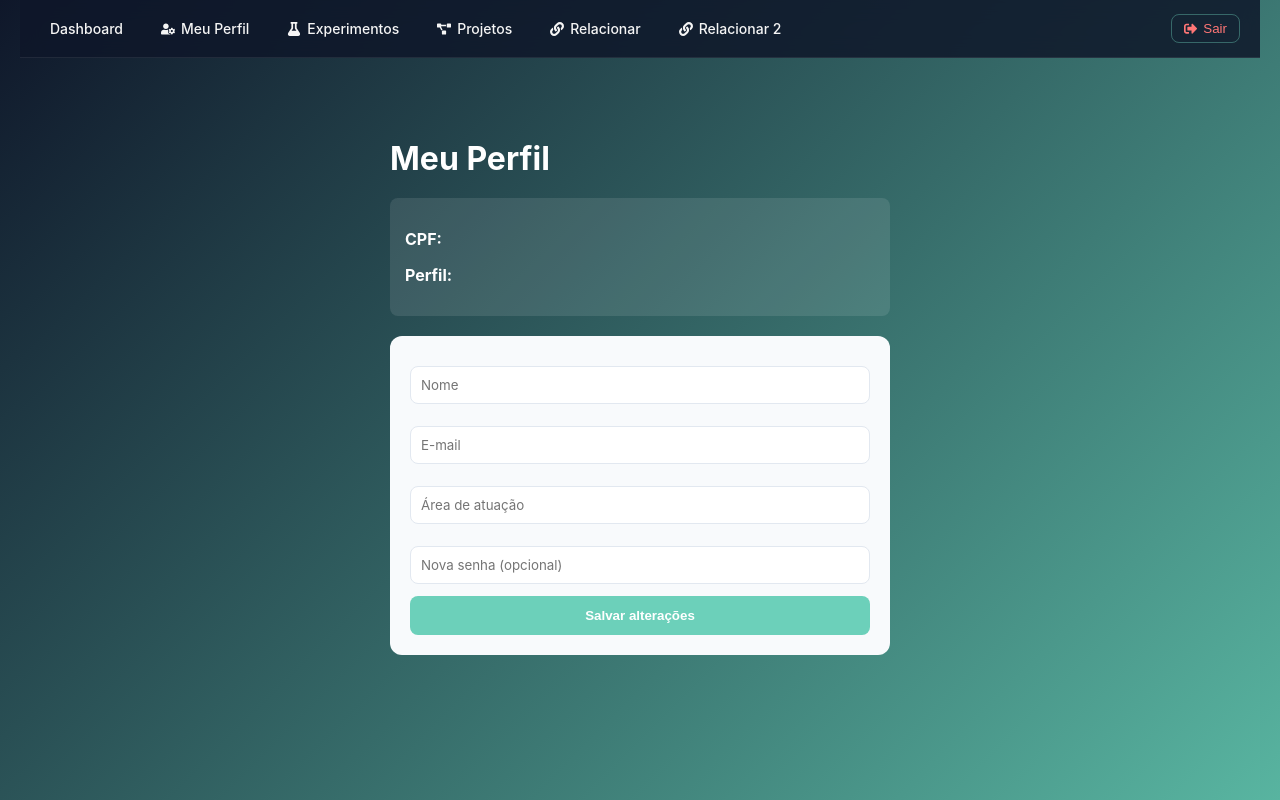
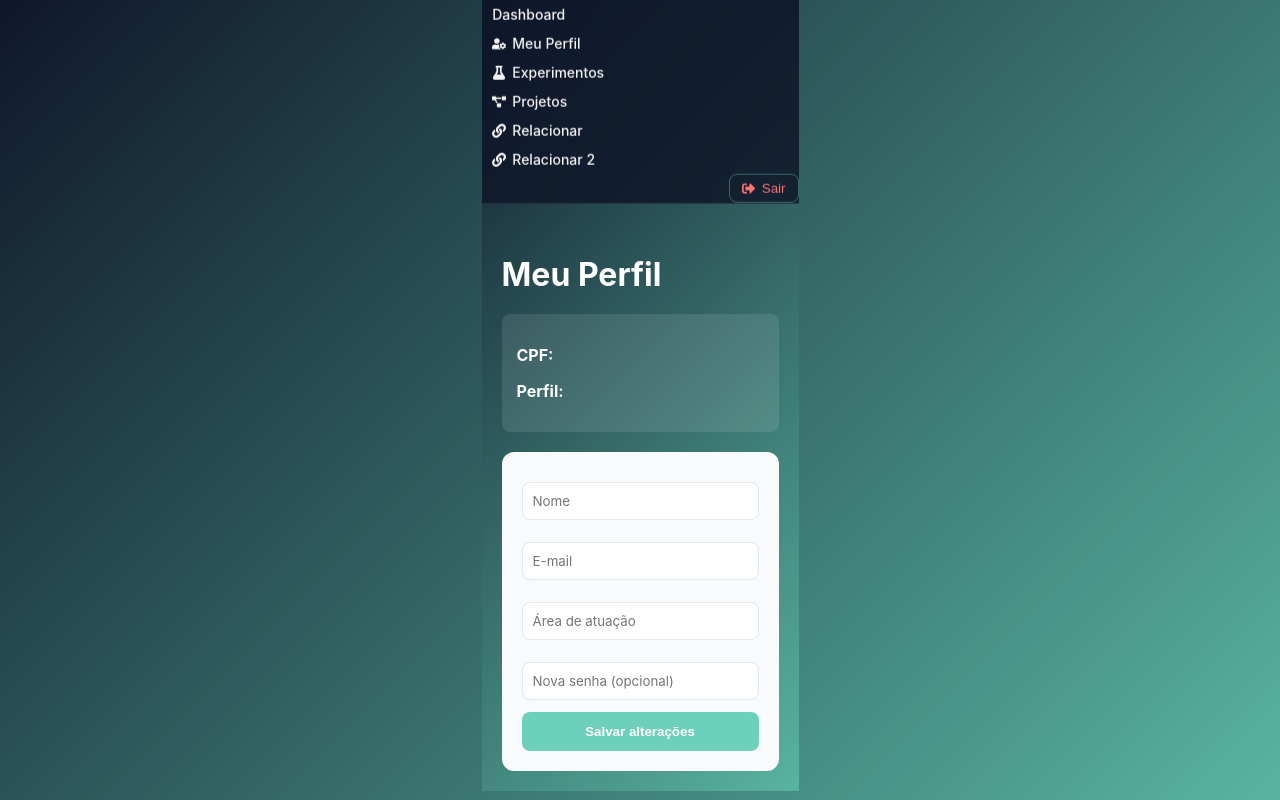
Before and after one commit to Andrey-DC-Silva/sysrapel-client, a React (Vite) app: page /perfil in a window 1280 px wide. Built offline with nearby package versions, Linux system fonts and the light colour scheme; no server answers; sample sign-in values are in the browser's storage.

Commit message:
Update Navbar.css

```diff
--- a/src/components/Navbar.css
+++ b/src/components/Navbar.css
@@ -6,22 +6,23 @@
 }
 
 .navbar {
+  position: sticky;
+  top: 0;
+  width: 100%;
+  z-index: 1000;
+
+  background: rgba(15, 23, 42, 0.85);
+  backdrop-filter: blur(10px);
+  border-bottom: 1px solid rgba(255,255,255,0.08);
+}
+
+.navbar-content {
   display: flex;
-  min-width: 1200px;
   max-width: 1200px;
   margin: 0 auto;
   gap: 18px;
   align-items: center;
   padding: 14px 20px;
-
-  position: sticky;
-  top: 0;
-  z-index: 1000;
-
-  background: rgba(15, 23, 42, 0.85);
-  backdrop-filter: blur(10px);
-  border-bottom: 1px solid rgba(255,255,255,0.08);
-  font-family: 'Inter', sans-serif;
 }
 
 .nav-link {
```
